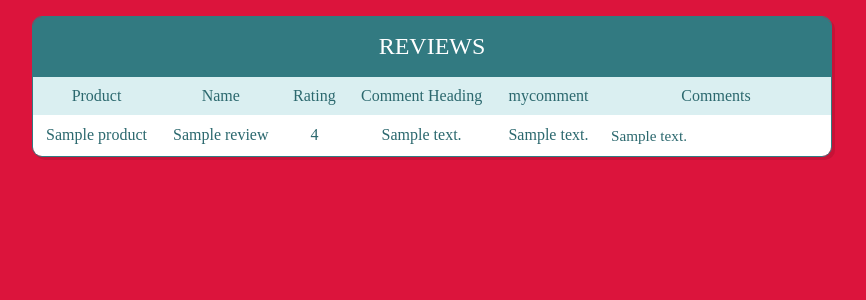
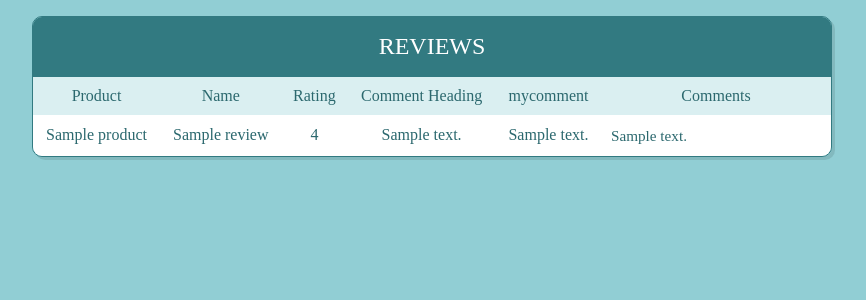
Before and after one commit to mdtabishhusain/End-to-end-image-scrapping-project, a Flask app: template templates/result.html in a window 1280 px wide. Shown: the top 300 px of the page, without its empty margins (208-1074 px from the left). Run offline with Flask 2, Linux system fonts and the light colour scheme; the template is opened without the code that fills it: most values are stand-ins (such as "Sample title", 1, 10 or a date in 2020); some libraries are stand-ins or nearby versions.

Commit message:
Update style.css

```diff
--- a/static/css/style.css
+++ b/static/css/style.css
@@ -1,5 +1,5 @@
 body {
-    background-color: crimson;
+  background-color: #91ced4;
 }
 body * {
   box-sizing: border-box;
```
Lines whose indentation alone changed are shown as unchanged.
